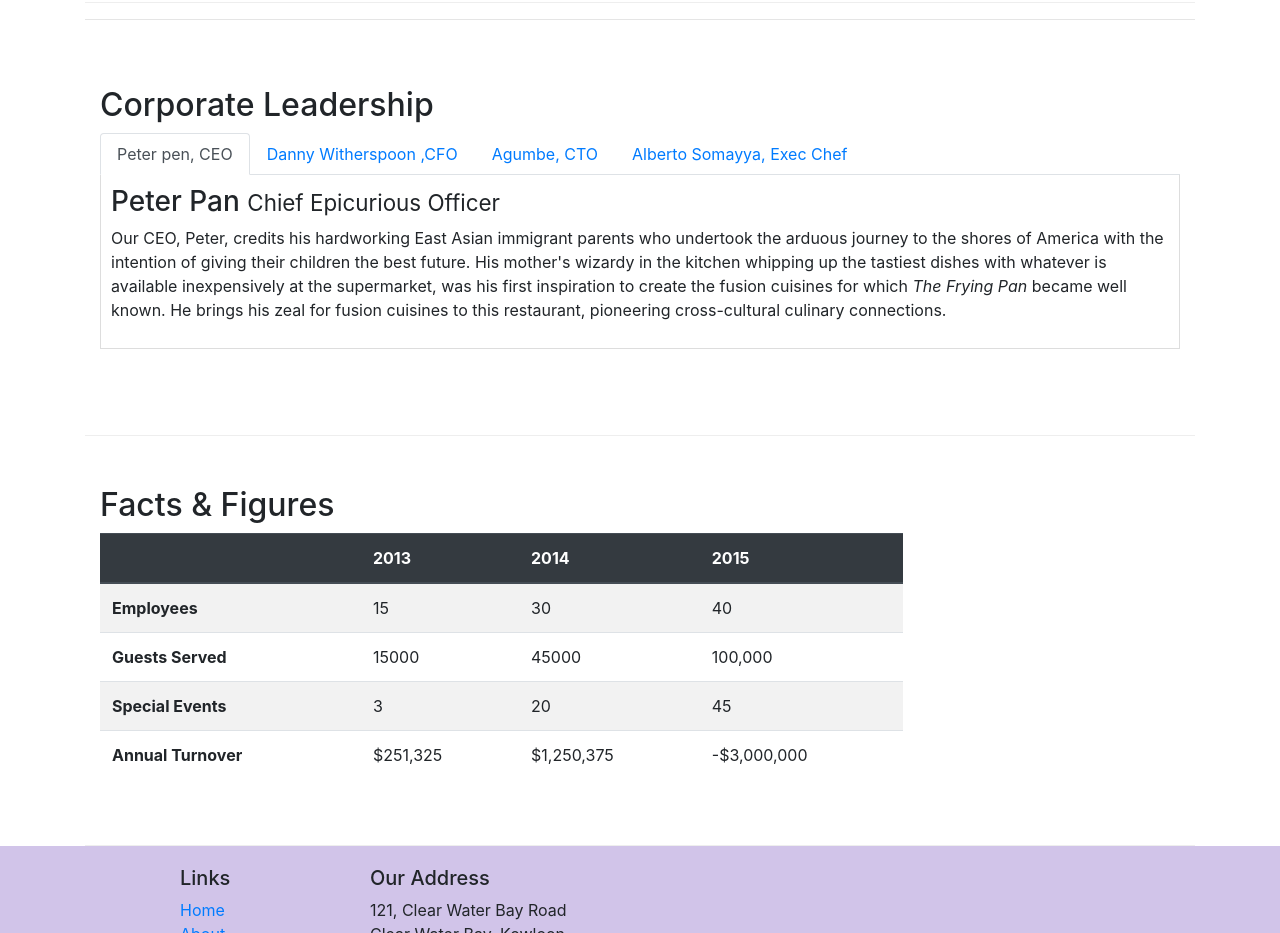
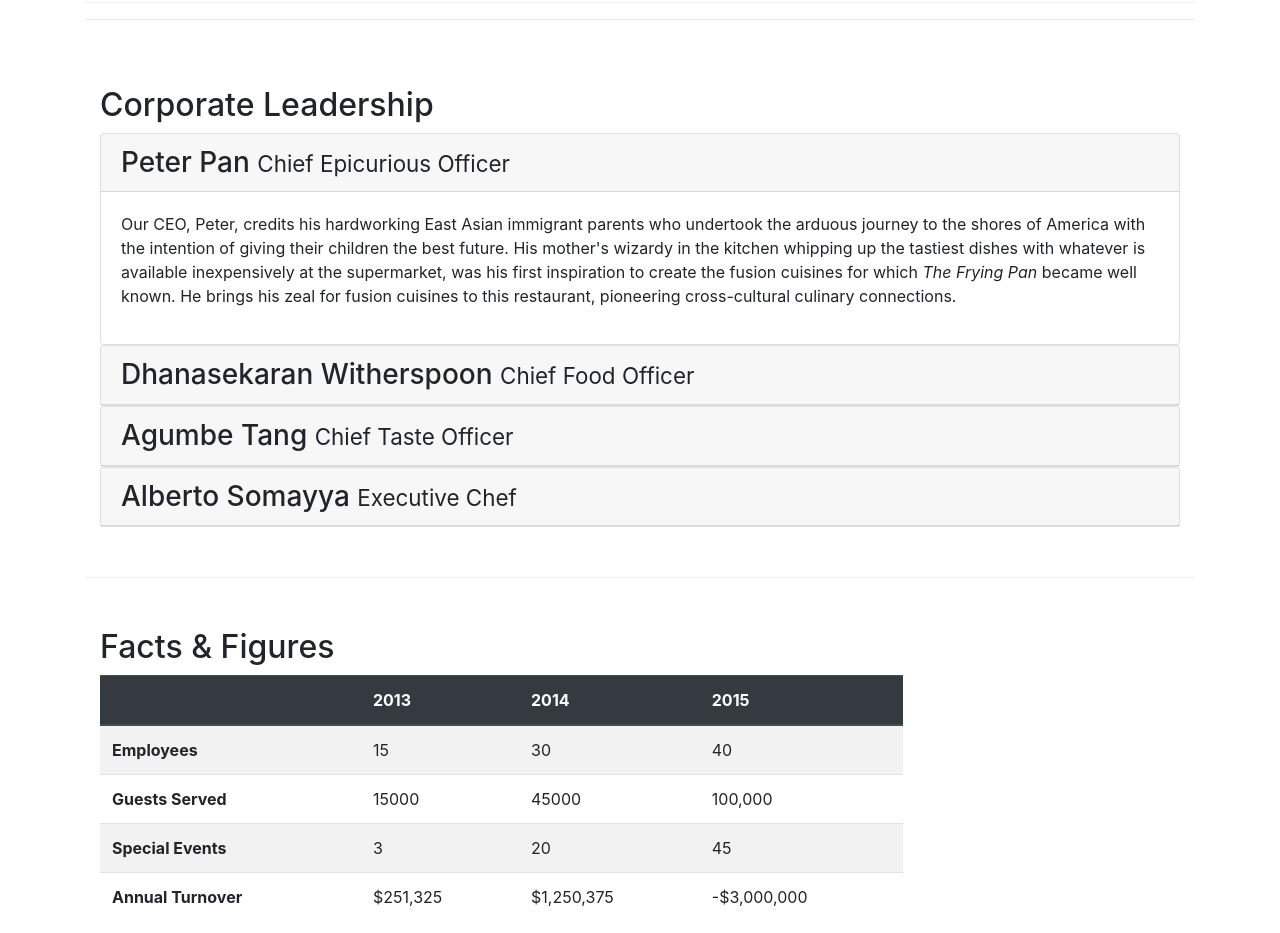
Before and after one commit to XmnmnX/Bootstrap, a website: page aboutus.html in a window 1280 px wide. Shown: the part 1238-2171 px from the top of the page. Drawn offline with nearby package versions, Linux system fonts and the light colour scheme.

Commit message:
accordion

```diff
--- a/aboutus.html
+++ b/aboutus.html
@@ -106,50 +106,87 @@
             <div class="col-12" >
                 <h2>Corporate Leadership</h2>
 
-                <ul class="nav nav-tabs">
-                    <li class="nav-item">
-                        <a class="nav-link active" href="#peter"
-                        role="tab" data-toggle="tab">Peter pen, CEO</a>
-                    </li>
-                    <li class="nav-item">
-                        <a class="nav-link" href="#danny"
-                         role="tab" data-toggle="tab">Danny Witherspoon ,CFO</a>
-                    </li>
-                    <li class="nav-item">
-                        <a class="nav-link" href="#agumbe"
-                         role="tab" data-toggle="tab">Agumbe, CTO</a>
-                    </li>
-                    <li class="nav-item">
-                        <a class="nav-link" href="#alberto"
-                         role="tab" data-toggle="tab">Alberto Somayya, Exec Chef</a>
-                    </li>
 
-                </ul>
 
-                <div class="tab-content">
-                    <div role="tabpanel" class="tab-pane fade show active" id="peter">
-                        <h3>Peter Pan <small>Chief Epicurious Officer</small></h3>
-                        <p class="d-none d-sm-block">Our CEO, Peter, credits his hardworking East Asian immigrant parents who undertook the
-                            arduous journey to the shores of America with the intention of giving their children the best future. His mother's
-                            wizardy in the kitchen whipping up the tastiest dishes with whatever is available inexpensively at the supermarket,
-                            was his first inspiration to create the fusion cuisines for which <em>The Frying Pan</em> became well known. He
-                            brings his zeal for fusion cuisines to this restaurant, pioneering cross-cultural culinary connections.</p>
+                <div id="accordion">
+                    <div class="card">
+                        <div class="card-header" role="tab" id="peterhead">
+                            <h3 class="mb-0">
+                                <a data-toggle="collapse" data-target="#peter">Peter Pan <small>Chief Epicurious Officer</small>
+                                </a>
+                            </h3>
+                        </div>
+                        <div class="collapse show" id="peter" data-parent="#accordion">
+
+                           <div class="card-body">
+                            <p class="d-none d-sm-block">Our CEO, Peter, credits his hardworking East Asian immigrant parents who undertook the
+                                arduous journey to the shores of America with the intention of giving their children the best future. His
+                                mother's
+                                wizardy in the kitchen whipping up the tastiest dishes with whatever is available inexpensively at the
+                                supermarket,
+                                was his first inspiration to create the fusion cuisines for which <em>The Frying Pan</em> became well known. He
+                                brings his zeal for fusion cuisines to this restaurant, pioneering cross-cultural culinary connections.</p>
+                           </div>
+                        </div>
                     </div>
 
-                    <div role="tabpanel" class="tab-pane fade" id="danny">
-                <h3>Dhanasekaran Witherspoon <small>Chief Food Officer</small></h3>
-                <p class="d-none d-sm-block">Our CFO, Danny, as he is affectionately referred to by his colleagues, comes from a long established family tradition in farming and produce. His experiences growing up on a farm in the Australian outback gave him great appreciation for varieties of food sources. As he puts it in his own words, <em>Everything that runs, wins, and everything that stays, pays!</em></p>
+               <div class="card">
+                   <div class="card-header" role="tab" id="dannyhead">
+                        <h3 class="mb-0">
+                            <a data-toggle="collapse" data-target="#danny">
+                            Dhanasekaran Witherspoon <small>Chief Food Officer</small>
+                            </a>
+                        </h3>
+
+                    </div>
+
+                    <div class="collapse fade" id="danny" data-parent="#accordion">
+                        <div class="card-body">
+                            <p class="d-none d-sm-block">Our CFO, Danny, as he is affectionately referred to by his colleagues, comes from a long
+                                established family tradition in farming and produce. His experiences growing up on a farm in the Australian outback
+                                gave him great appreciation for varieties of food sources. As he puts it in his own words, <em>Everything that runs,
+                                    wins, and everything that stays, pays!</em></p>
                         </div>
+                    </div>
+                </div>
 
-                        <div role="tabpanel" class="tab-pane fade" id="agumbe">
-                <h3>Agumbe Tang <small>Chief Taste Officer</small></h3>
-                <p class="d-none d-sm-block">Blessed with the most discerning gustatory sense, Agumbe, our CTO, personally ensures that every dish that we serve meets his exacting tastes. Our chefs dread the tongue lashing that ensues if their dish does not meet his exacting standards. He lives by his motto, <em>You click only if you survive my lick.</em></p>
-                            </div>
+                <div class="card">
+                    <div class="card-header" role="tab" id="agumbehead">
+                        <h3 class="mb-0">
+                            <a data-toggle="collapse" data-target="#agumbe">
+                                Agumbe Tang <small>Chief Taste Officer</small>
+                            </a>
+                        </h3>
+                    </div>
+                    <div class="collapse" id="agumbe" data-parent="#accordion">
+                        <div class="card-body">
+                            <p class="d-none d-sm-block">Blessed with the most discerning gustatory sense, Agumbe, our CTO, personally ensures
+                                that every dish that we serve meets his exacting tastes. Our chefs dread the tongue lashing that ensues if their
+                                dish does not meet his exacting standards. He lives by his motto, <em>You click only if you survive my
+                                    lick.</em></p>
+                        </div>
+                    </div>
+                </div>
 
-                            <div role="tabpanel" class="tab-pane fade" id="alberto">
-                <h3>Alberto Somayya <small>Executive Chef</small></h3>
-                <p class="d-none d-sm-block">Award winning three-star Michelin chef with wide International experience having worked closely with whos-who in the culinary world, he specializes in creating mouthwatering Indo-Italian fusion experiences. He says, <em>Put together the cuisines from the two craziest cultures, and you get a winning hit! Amma Mia!</em></p>
-                                </div>
+                <div class="card">
+                    <div class="card-header" role="tab" id="albertohead">
+                        <h3 class="mb-0">
+                            <a data-toggle="collapse" data-target="#alberto">
+                                Alberto Somayya <small>Executive Chef</small>
+                            </a>
+                        </h3>
+                    </div>
+                    <div class="collapse" id="alberto" data-parent="#accordion">
+                    <div class="card-body">
+                        <p class="d-none d-sm-block">Award winning three-star Michelin chef with wide International experience having worked
+                            closely with whos-who in the culinary world, he specializes in creating mouthwatering Indo-Italian fusion
+                            experiences. He says, <em>Put together the cuisines from the two craziest cultures, and you get a winning hit!
+                                Amma Mia!</em></p>
+                    </div>
+
+                    </div>
+                </div>
+
 
 
                 </div>
```
